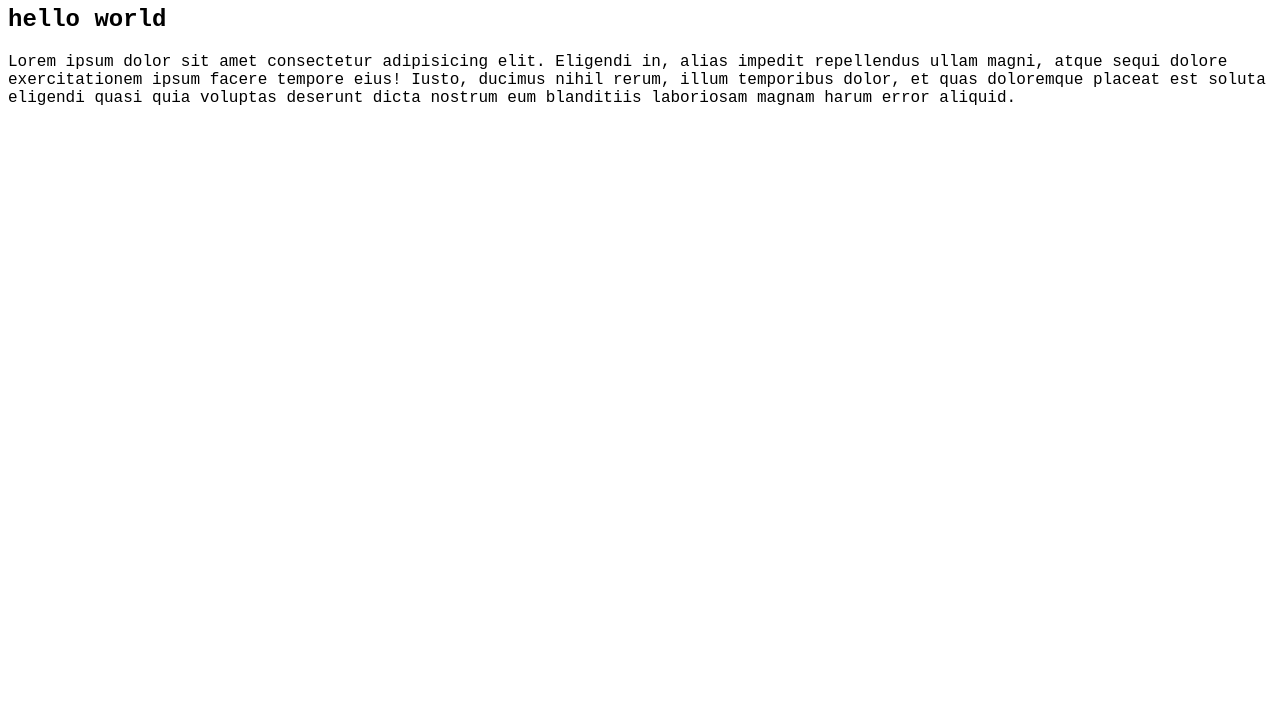
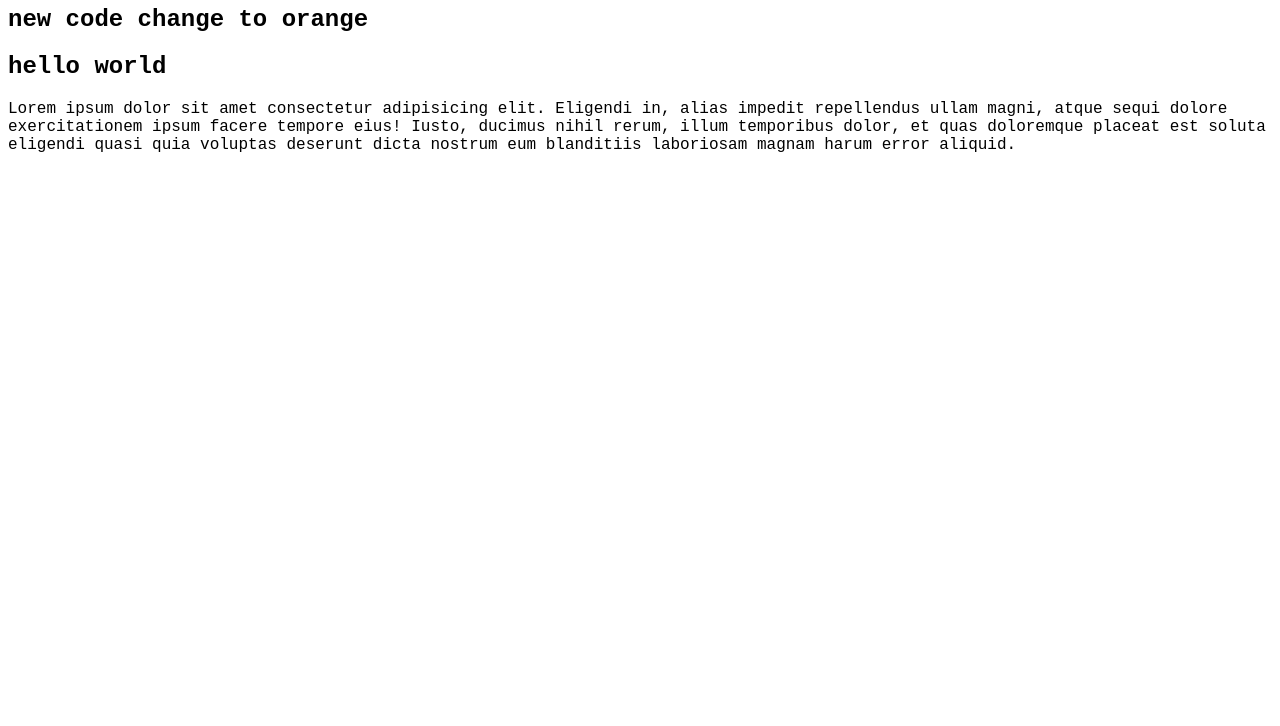
Before and after one commit to rakib-molla/my-second-repo, a plain HTML site: page index.html in a window 1280 px wide. Shown: the part 74-800 px from the top of the page. Drawn offline with Linux system fonts and the light colour scheme.

Commit message:
new change

```diff
--- a/index.html
+++ b/index.html
@@ -9,6 +9,7 @@
 </head>
 <body>
     <h1>I Can push to GitHub </h1>
+    <h2>new code change to orange</h2>
     <h2>hello world </h2>
     <p>Lorem ipsum dolor sit amet consectetur adipisicing elit. Eligendi in, alias impedit repellendus ullam magni, atque sequi dolore exercitationem ipsum facere tempore eius! Iusto, ducimus nihil rerum, illum temporibus dolor, et quas doloremque placeat est soluta eligendi quasi quia voluptas deserunt dicta nostrum eum blanditiis laboriosam magnam harum error aliquid.</p>
 </body>
```
